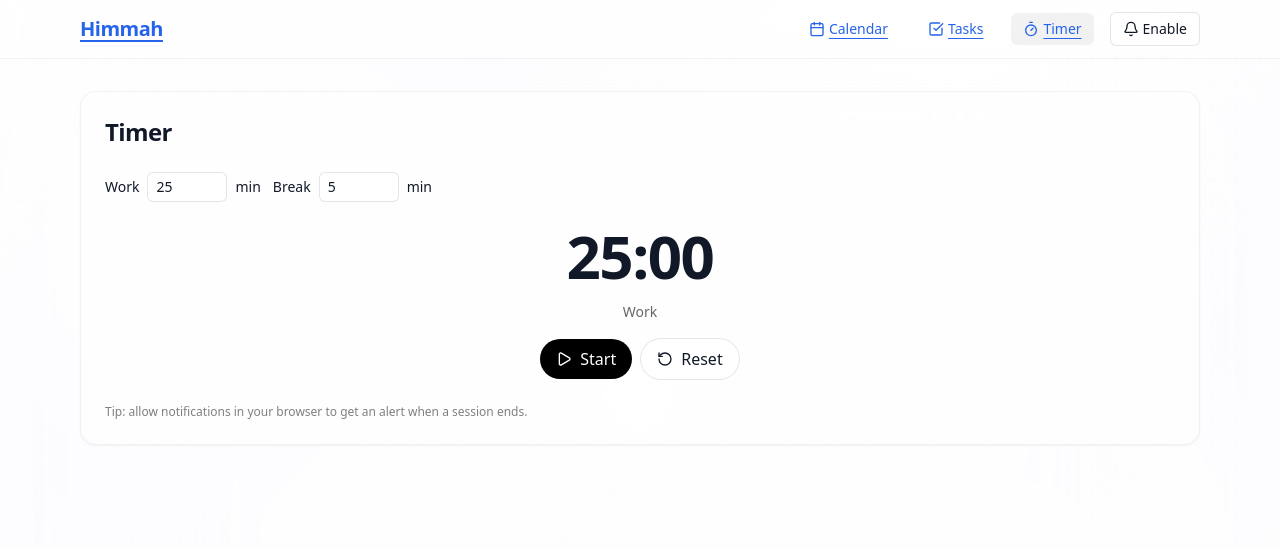
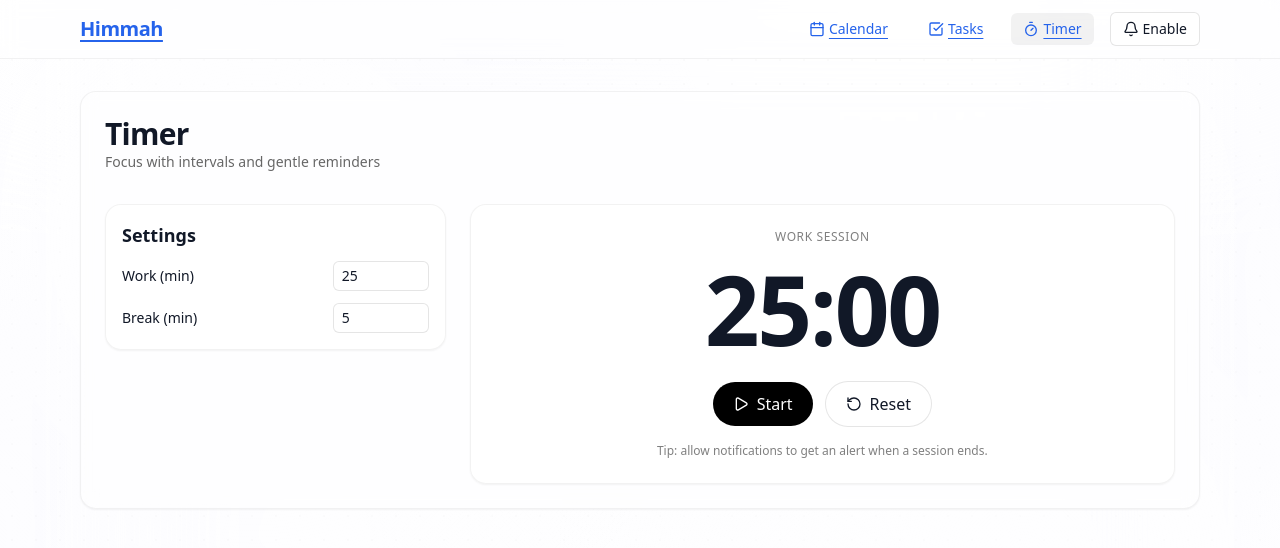
Before and after one commit to yarzadaryan/task-scheduler, a React (Vite) app in the folder web/: page /task-scheduler/timer in a window 1280 px wide. Shown: the top 548 px of the page. Built offline with nearby package versions, Linux system fonts and the light colour scheme.

Commit message:
style(ui): modernize Tasks, Calendar, and Timer pages with card-based layouts and refined styles

```diff
--- a/web/src/pages/Calendar.tsx
+++ b/web/src/pages/Calendar.tsx
@@ -26,17 +26,26 @@ export default function CalendarPage() {
   )
 
   return (
-    <div className="space-y-4">
-      <h1 className="text-2xl font-semibold tracking-tight">Calendar</h1>
+    <div className="space-y-6">
+      <div className="flex items-end justify-between">
+        <div>
+          <h1 className="text-3xl font-bold tracking-tight">Calendar</h1>
+          <p className="text-sm text-black/60">Plan by month, week, or day</p>
+        </div>
+      </div>
+
+      <div className="rounded-2xl border border-black/5 bg-white/70 backdrop-blur p-3 shadow-sm">
         <FullCalendar
           plugins={[dayGridPlugin, timeGridPlugin, interactionPlugin]}
           initialView="dayGridMonth"
           selectable
           editable
+          height="auto"
+          aspectRatio={1.6}
           headerToolbar={{ left: 'prev,next today', center: 'title', right: 'dayGridMonth,timeGridWeek,timeGridDay' }}
           events={fcEvents}
           dateClick={(info: DateClickArg) => {
-          const title = prompt('New task title?')?.trim()
+            const title = prompt('New event title?')?.trim()
             if (!title) return
             addEvent({ title, start: dayjs(info.dateStr).valueOf(), allDay: true })
           }}
@@ -48,5 +57,6 @@ export default function CalendarPage() {
           }}
         />
       </div>
+    </div>
   )
 }
--- a/web/src/pages/Tasks.tsx
+++ b/web/src/pages/Tasks.tsx
@@ -30,16 +30,29 @@ export default function TasksPage() {
     setTitle('')
   }
 
+  const completedToday = todayPresets.filter((t) => !!t.completedAt).length
+  const totalToday = todayPresets.length
+
   return (
-    <div className="space-y-6">
-      <h1 className="text-2xl font-semibold tracking-tight">Tasks</h1>
+    <div className="space-y-8">
+      <div className="flex items-end justify-between">
+        <div>
+          <h1 className="text-3xl font-bold tracking-tight">Tasks</h1>
+          <p className="text-sm text-black/60">Daily check-ins and everything else</p>
+        </div>
+        <div className="rounded-full bg-black/5 text-black/70 text-xs px-3 py-1">Today {completedToday}/{totalToday}</div>
+      </div>
 
-      {/* Today's Check-ins */}
-      <div className="space-y-2">
-        <h2 className="text-lg font-medium text-black/80">Today's Check-ins</h2>
-        <ul className="divide-y divide-black/5 rounded-xl border border-black/5 bg-white/60 backdrop-blur">
+      <div className="grid grid-cols-1 lg:grid-cols-3 gap-6">
+        <div className="lg:col-span-1 space-y-4">
+          <div className="rounded-2xl border border-black/5 bg-white/70 backdrop-blur p-4 shadow-sm">
+            <div className="flex items-center justify-between mb-3">
+              <h2 className="text-lg font-semibold">Today's Check-ins</h2>
+              <span className="text-xs text-black/50">Auto-added</span>
+            </div>
+            <ul className="divide-y divide-black/5">
               {todayPresets.length === 0 && (
-            <li className="p-4 text-sm text-black/60">No check-ins found for today</li>
+                <li className="p-3 text-sm text-black/60">No check-ins found for today</li>
               )}
               {todayPresets.map((t) => (
                 <li key={t.id} className="flex items-center justify-between p-3">
@@ -52,26 +65,31 @@ export default function TasksPage() {
                     />
                     <span className={t.completedAt ? 'line-through text-black/50' : ''}>{t.title}</span>
                   </label>
-              <button onClick={() => removeTask(t.id)} className="text-sm text-red-600 hover:text-red-700">Delete</button>
+                  <button onClick={() => removeTask(t.id)} className="text-xs text-red-600 hover:text-red-700">Delete</button>
                 </li>
               ))}
             </ul>
           </div>
+        </div>
 
+        <div className="lg:col-span-2 space-y-4">
+          <div className="rounded-2xl border border-black/5 bg-white/70 backdrop-blur p-4 shadow-sm">
             <div className="flex gap-2">
               <input
                 value={title}
                 onChange={(e) => setTitle(e.target.value)}
                 placeholder="Add a task"
-          className="w-full rounded-lg border border-black/10 bg-white/70 backdrop-blur px-3 py-2 shadow-sm outline-none focus:ring-2 focus:ring-blue-500/30"
+                className="w-full rounded-xl border border-black/10 bg-white px-3 py-2 shadow-sm outline-none focus:ring-2 focus:ring-blue-500/20"
                 onKeyDown={(e) => e.key === 'Enter' && add()}
               />
-        <button onClick={add} className="inline-flex items-center gap-1 rounded-lg bg-black/80 text-white px-3 py-2 hover:bg-black">
+              <button onClick={add} className="inline-flex items-center gap-1 rounded-xl bg-black text-white px-4 py-2 hover:bg-black/90">
                 <PlusIcon className="h-4 w-4" /> Add
               </button>
             </div>
+          </div>
 
-      <ul className="divide-y divide-black/5 rounded-xl border border-black/5 bg-white/60 backdrop-blur">
+          <div className="rounded-2xl border border-black/5 bg-white/70 backdrop-blur p-2 shadow-sm">
+            <ul className="divide-y divide-black/5">
               {otherTasks.length === 0 && (
                 <li className="p-4 text-sm text-black/60">No tasks yet</li>
               )}
@@ -86,10 +104,13 @@ export default function TasksPage() {
                     />
                     <span className={t.completedAt ? 'line-through text-black/50' : ''}>{t.title}</span>
                   </label>
-            <button onClick={() => removeTask(t.id)} className="text-sm text-red-600 hover:text-red-700">Delete</button>
+                  <button onClick={() => removeTask(t.id)} className="text-xs text-red-600 hover:text-red-700">Delete</button>
                 </li>
               ))}
             </ul>
           </div>
+        </div>
+      </div>
+    </div>
   )
 }
--- a/web/src/pages/Timer.tsx
+++ b/web/src/pages/Timer.tsx
@@ -65,56 +65,67 @@ export default function TimerPage() {
   }
 
   return (
-    <div className="space-y-6">
-      <h1 className="text-2xl font-semibold tracking-tight">Timer</h1>
+    <div className="space-y-8">
+      <div className="flex items-end justify-between">
+        <div>
+          <h1 className="text-3xl font-bold tracking-tight">Timer</h1>
+          <p className="text-sm text-black/60">Focus with intervals and gentle reminders</p>
+        </div>
+      </div>
 
-      <div className="flex flex-wrap items-center gap-3 text-sm">
-        <label className="inline-flex items-center gap-2">
-          Work
+      <div className="grid grid-cols-1 lg:grid-cols-3 gap-6">
+        <div className="lg:col-span-1">
+          <div className="rounded-2xl border border-black/5 bg-white/70 backdrop-blur p-4 shadow-sm">
+            <h2 className="text-lg font-semibold mb-3">Settings</h2>
+            <div className="flex flex-col gap-3 text-sm">
+              <label className="inline-flex items-center justify-between gap-2">
+                <span>Work (min)</span>
                 <input
                   type="number"
                   min={1}
                   max={120}
                   value={workMin}
                   onChange={(e) => setWorkMin(Number(e.target.value))}
-            className="w-20 rounded-md border border-black/10 bg-white/70 px-2 py-1"
+                  className="w-24 rounded-md border border-black/10 bg-white px-2 py-1"
                 />
-          min
               </label>
-        <label className="inline-flex items-center gap-2">
-          Break
+              <label className="inline-flex items-center justify-between gap-2">
+                <span>Break (min)</span>
                 <input
                   type="number"
                   min={1}
                   max={60}
                   value={breakMin}
                   onChange={(e) => setBreakMin(Number(e.target.value))}
-            className="w-20 rounded-md border border-black/10 bg-white/70 px-2 py-1"
+                  className="w-24 rounded-md border border-black/10 bg-white px-2 py-1"
                 />
-          min
               </label>
             </div>
+          </div>
+        </div>
 
-      <div className="flex flex-col items-center gap-4">
-        <div className="text-6xl font-bold tabular-nums tracking-tight">{format(remaining)}</div>
-        <div className="text-sm text-black/60">{isBreak ? 'Break' : 'Work'}</div>
-        <div className="flex items-center gap-2">
+        <div className="lg:col-span-2">
+          <div className="rounded-2xl border border-black/5 bg-white/70 backdrop-blur p-6 shadow-sm flex flex-col items-center gap-4">
+            <div className="text-xs uppercase tracking-wider text-black/50">{isBreak ? 'Break' : 'Work'} Session</div>
+            <div className="text-7xl md:text-8xl font-extrabold tabular-nums tracking-tight">{format(remaining)}</div>
+            <div className="flex items-center gap-3 pt-2">
               {!isRunning ? (
-            <button onClick={start} className="inline-flex items-center gap-2 rounded-full bg-black text-white px-4 py-2 hover:bg-black/90">
+                <button onClick={start} className="inline-flex items-center gap-2 rounded-full bg-black text-white px-5 py-2.5 hover:bg-black/90">
                   <PlayIcon className="h-4 w-4" /> Start
                 </button>
               ) : (
-            <button onClick={pause} className="inline-flex items-center gap-2 rounded-full bg-black/80 text-white px-4 py-2 hover:bg-black">
+                <button onClick={pause} className="inline-flex items-center gap-2 rounded-full bg-black/80 text-white px-5 py-2.5 hover:bg-black">
                   <PauseIcon className="h-4 w-4" /> Pause
                 </button>
               )}
-          <button onClick={reset} className="inline-flex items-center gap-2 rounded-full border border-black/10 bg-white/70 px-4 py-2 hover:bg-white">
+              <button onClick={reset} className="inline-flex items-center gap-2 rounded-full border border-black/10 bg-white px-5 py-2.5 hover:bg-white/90">
                 <RotateCcwIcon className="h-4 w-4" /> Reset
               </button>
             </div>
+            <p className="text-xs text-black/50">Tip: allow notifications to get an alert when a session ends.</p>
           </div>
-
-      <p className="text-xs text-black/50">Tip: allow notifications in your browser to get an alert when a session ends.</p>
+        </div>
+      </div>
     </div>
   )
 }
```
Lines whose indentation alone changed are shown as unchanged.
